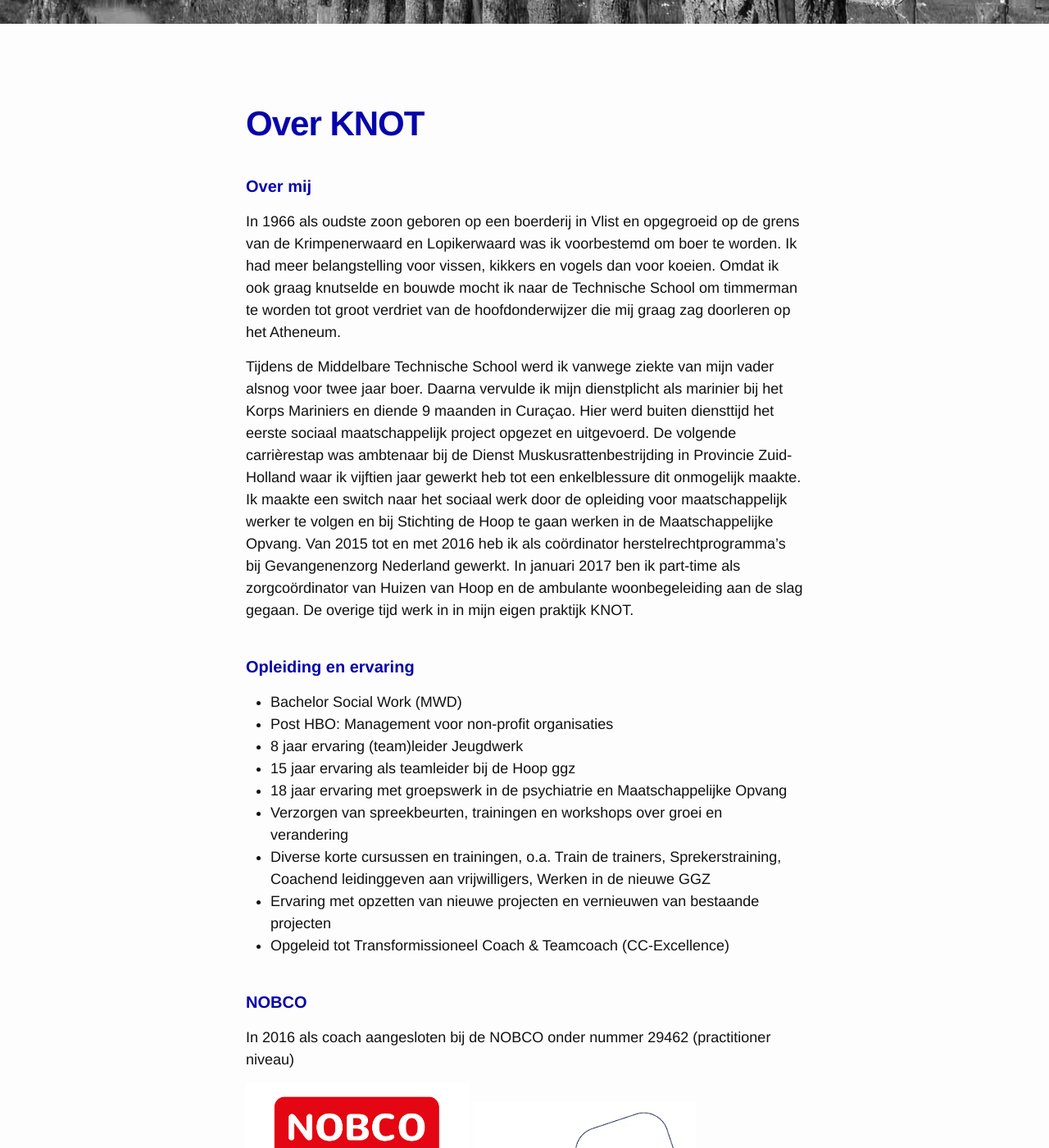
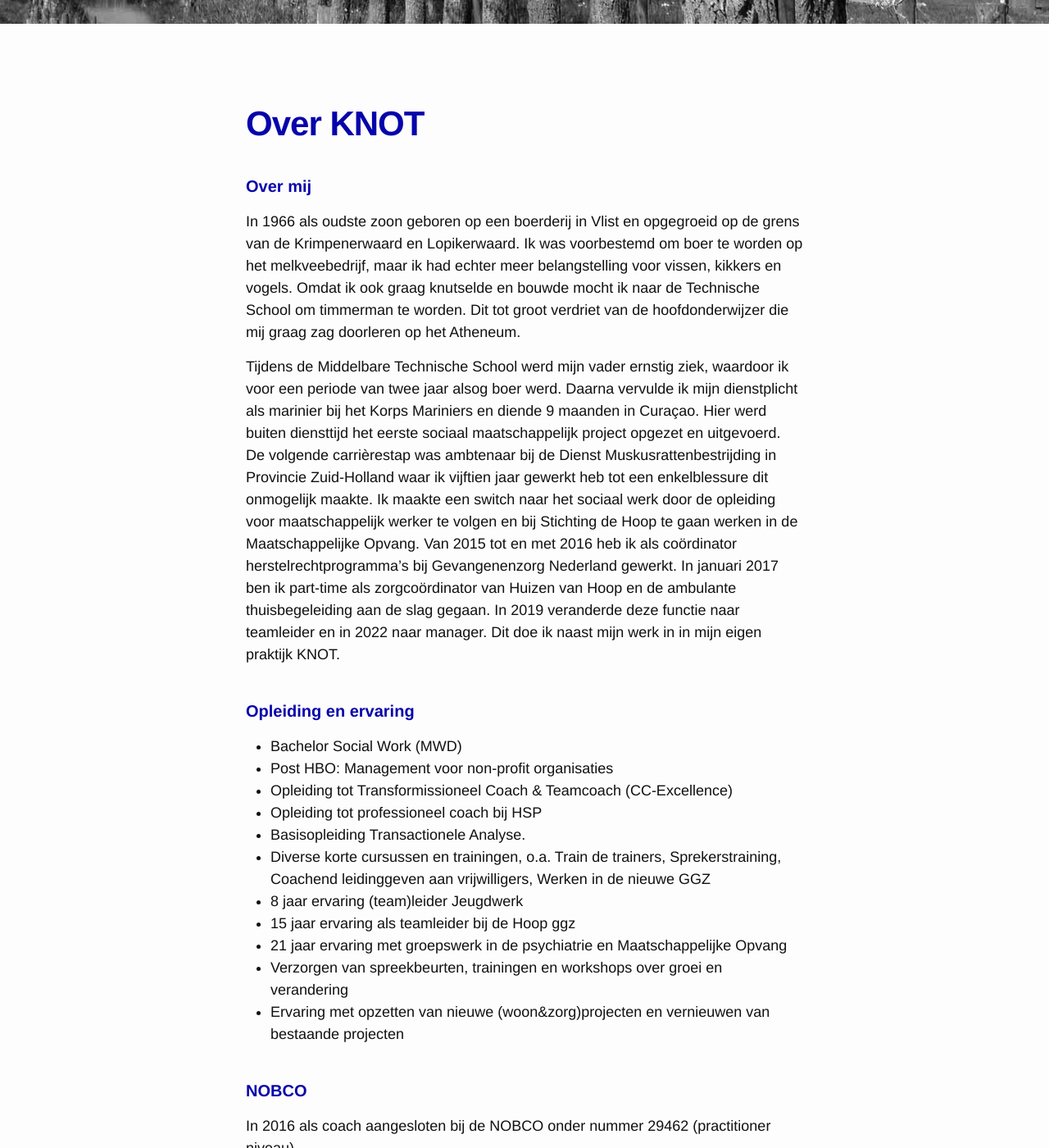
Before and after one commit to keesneven/keesneven.github.io, a Jekyll site: the page built from about.md, in a window 1280 px wide and 1400 px high, scrolled down 471 px. Shown: the whole window at 82% size. Built offline with Jekyll 4.4.1, drawn with Linux system fonts in a browser that asks for light colours; nearby versions of some CDN libraries.

Commit message:
Update about.md

```diff
--- a/about.md
+++ b/about.md
@@ -5,21 +5,25 @@ permalink: /about/
 img-path: /assets/img/knot.jpg
 ---
 #### Over mij
-In 1966 als oudste zoon geboren op een boerderij in Vlist en opgegroeid op de grens van de Krimpenerwaard en Lopikerwaard was ik voorbestemd om boer te worden. Ik had meer belangstelling voor vissen, kikkers en vogels dan voor koeien. Omdat ik ook graag knutselde en bouwde mocht ik naar de Technische School om timmerman te worden tot groot verdriet van de hoofdonderwijzer die mij graag zag doorleren op het Atheneum.
+In 1966 als oudste zoon geboren op een boerderij in Vlist en opgegroeid op de grens van de Krimpenerwaard en Lopikerwaard. Ik was  voorbestemd om boer te worden op het melkveebedrijf, maar ik had echter meer belangstelling voor vissen, kikkers en vogels. Omdat ik ook graag knutselde en bouwde mocht ik naar de Technische School om timmerman te worden. Dit tot groot verdriet van de hoofdonderwijzer die mij graag zag doorleren op het Atheneum.
 
-Tijdens de Middelbare Technische School werd ik vanwege ziekte van mijn vader alsnog voor twee jaar boer. Daarna vervulde ik mijn dienstplicht als marinier bij het Korps Mariniers en diende 9 maanden in Curaçao. Hier werd buiten diensttijd het eerste sociaal maatschappelijk project opgezet en uitgevoerd. De volgende carrièrestap was ambtenaar bij de Dienst Muskusrattenbestrijding in Provincie Zuid-Holland waar ik vijftien jaar gewerkt heb tot een enkelblessure dit onmogelijk maakte. Ik maakte een switch naar het sociaal werk door de opleiding voor maatschappelijk werker te volgen en bij Stichting de Hoop te gaan werken in de Maatschappelijke Opvang. Van 2015 tot en met 2016 heb ik als coördinator herstelrechtprogramma’s bij Gevangenenzorg Nederland gewerkt. In januari 2017 ben ik part-time als zorgcoördinator van Huizen van Hoop en de ambulante woonbegeleiding aan de slag gegaan. De overige tijd werk in in mijn eigen praktijk KNOT.
+Tijdens de Middelbare Technische School werd mijn vader ernstig ziek, waardoor ik voor een periode van twee jaar alsog boer werd. Daarna vervulde ik mijn dienstplicht als marinier bij het Korps Mariniers en diende 9 maanden in Curaçao. Hier werd buiten diensttijd het eerste sociaal maatschappelijk project opgezet en uitgevoerd. De volgende carrièrestap was ambtenaar bij de Dienst Muskusrattenbestrijding in Provincie Zuid-Holland waar ik vijftien jaar gewerkt heb tot een enkelblessure dit onmogelijk maakte. Ik maakte een switch naar het sociaal werk door de opleiding voor maatschappelijk werker te volgen en bij Stichting de Hoop te gaan werken in de Maatschappelijke Opvang. Van 2015 tot en met 2016 heb ik als coördinator herstelrechtprogramma’s bij Gevangenenzorg Nederland gewerkt. In januari 2017 ben ik part-time als zorgcoördinator van Huizen van Hoop en de ambulante thuisbegeleiding aan de slag gegaan. In 2019 veranderde deze functie naar teamleider en in 2022 naar manager. Dit doe ik naast mijn werk in in mijn eigen praktijk KNOT.
 
 
 #### Opleiding en ervaring
 - Bachelor Social Work (MWD)
 - Post HBO: Management voor non-profit organisaties
+- Opleiding tot Transformissioneel Coach & Teamcoach (CC-Excellence)
+- Opleiding tot professioneel coach bij HSP
+- Basisopleiding Transactionele Analyse.
+- Diverse korte cursussen en trainingen, o.a. Train de trainers, Sprekerstraining, Coachend leidinggeven aan vrijwilligers,            Werken in de nieuwe GGZ
 - 8 jaar ervaring (team)leider Jeugdwerk
 - 15 jaar ervaring als teamleider bij de Hoop ggz
-- 18 jaar ervaring met groepswerk in de psychiatrie en Maatschappelijke Opvang
+- 21 jaar ervaring met groepswerk in de psychiatrie en Maatschappelijke Opvang
 - Verzorgen van spreekbeurten, trainingen en workshops over groei en verandering
-- Diverse korte cursussen en trainingen, o.a. Train de trainers, Sprekerstraining, Coachend leidinggeven aan vrijwilligers,            Werken in de nieuwe GGZ
-- Ervaring met opzetten van nieuwe projecten en vernieuwen van bestaande projecten
-- Opgeleid tot Transformissioneel Coach & Teamcoach (CC-Excellence)
+- Ervaring met opzetten van nieuwe (woon&zorg)projecten en vernieuwen van bestaande projecten
+
+
 
 #### NOBCO
 In 2016 als coach aangesloten bij de NOBCO onder nummer 29462 (practitioner niveau)
```
